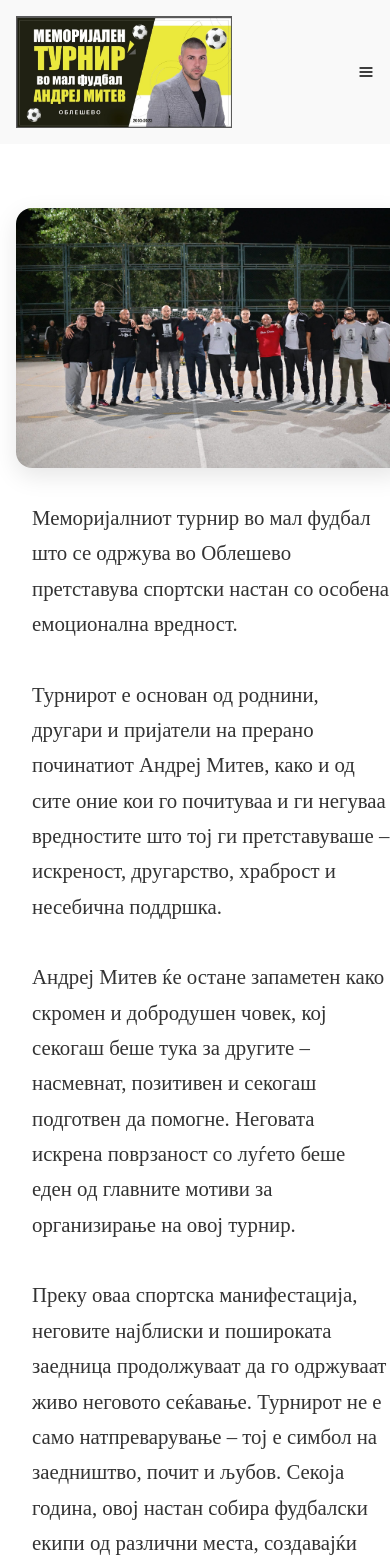
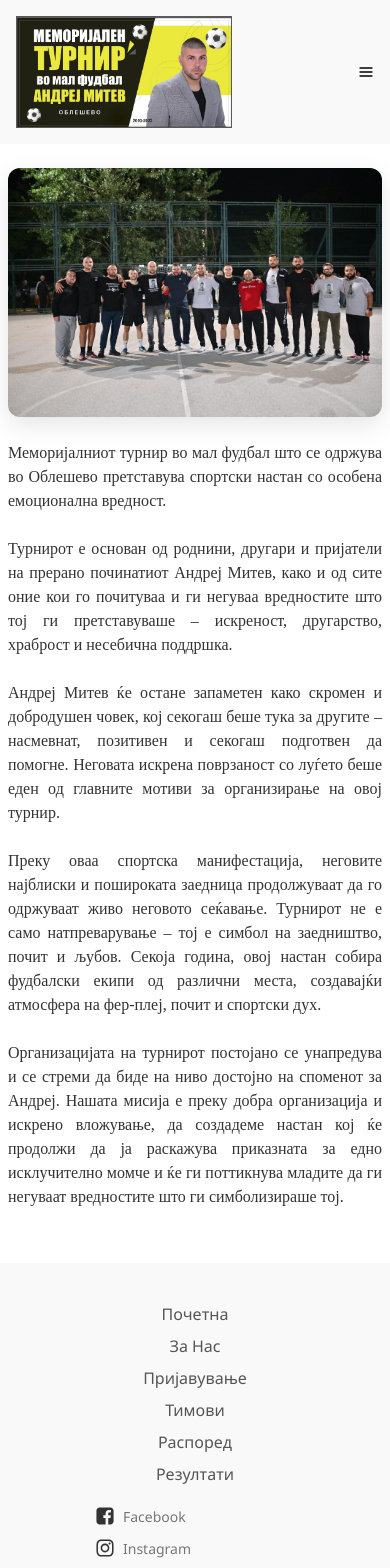
Before and after one commit to nikol4e2/QuickKickFECopy, a React (Create React App) app in the folder frontend/app/: page /about-us in a window 390 px wide. Shown: the top 1568 px of the page. Built offline with nearby package versions, Linux system fonts and the light colour scheme.

Commit message:
worked more on styling

```diff
--- a/frontend/app/src/components/LIVE/LiveMatchStatistics/LiveMatchStatistics.css
+++ b/frontend/app/src/components/LIVE/LiveMatchStatistics/LiveMatchStatistics.css
@@ -98,7 +98,7 @@
 
       .divider {
     width: 20px;
-    height: 1px; /* ќе стане хоризонтална линија */
+    height: 1px;
   }
     .teams-live {
         flex-direction: column;
--- a/frontend/app/src/components/aboutUs/aboutUs.css
+++ b/frontend/app/src/components/aboutUs/aboutUs.css
@@ -4,6 +4,7 @@
     align-items: center;
     padding: 4rem 1rem;
     width: 100%;
+    box-sizing: border-box; /* ✅ спречува ширина да излегува од екранот */
 }
 
 .about-content {
@@ -11,16 +12,21 @@
     flex-direction: column;
     align-items: center;
     max-width: 900px;
+    width: 100%; /* ✅ да се скалира според екранот */
     text-align: center;
     gap: 2rem;
+    box-sizing: border-box;
 }
 
 .about-img {
-    width: 100%;
+    width: 100%; /* ✅ секогаш 100% од parent */
     max-width: 600px;
     height: auto;
     border-radius: 16px;
     box-shadow: 0 8px 24px rgba(0, 0, 0, 0.1);
+    display: block;       /* ✅ спречува inline проблеми */
+    margin: 0 auto;       /* ✅ центрирање */
+    object-fit: cover;    /* ✅ за подобро прилагодување */
 }
 
 .about-text {
@@ -30,3 +36,38 @@
     padding: 0 1rem;
     text-align: left;
 }
+
+/* 📱 Tablets и телефони */
+@media (max-width: 768px) {
+    .about-wrapper {
+        padding: 2rem 1rem;
+    }
+
+    .about-content {
+        gap: 1.5rem;
+    }
+
+    .about-img {
+        max-width: 100%; /* ✅ целосно да се намести */
+        border-radius: 12px;
+    }
+
+    .about-text {
+        font-size: 1.1rem;
+        line-height: 1.6;
+        padding: 0;
+        text-align: justify;
+    }
+}
+
+/* 📱 Мали екрани */
+@media (max-width: 480px) {
+    .about-wrapper {
+        padding: 1.5rem 0.5rem;
+    }
+
+    .about-text {
+        font-size: 1rem;
+        line-height: 1.5;
+    }
+}
--- a/frontend/app/src/components/homeComponents/AwardsSection/AwardsSection.js
+++ b/frontend/app/src/components/homeComponents/AwardsSection/AwardsSection.js
@@ -37,7 +37,7 @@ const Steps = () => {
             <span className="heading-awards ml2">Награден фонд</span>
 
             <div className="steps-max-width thq-section-max-width">
-                <div className="steps-container2 thq-grid-2">
+                <div className="steps-container2">
                     <div className="steps-container3">
 
                         <div className="steps-container4 thq-card">
@@ -57,9 +57,9 @@ const Steps = () => {
                             <span className="steps-text17 thq-body-small valut">30.000МКД</span>
                             <label className="steps-text18 thq-heading-3">03</label>
                         </div>
-                        <div className="steps-container7 thq-card">
-                            <h2 className="thq-heading-2 position">Четврто место</h2>
-                            <span className="steps-text17 thq-body-small valut">10.000МКД</span>
+                        <div className="steps-container7 thq-card fourth-card ">
+                            <h2 className="thq-heading-2 position ">Четврто место</h2>
+                            <span className="steps-text17 thq-body-small valut ">10.000МКД</span>
                             <label className="steps-text18 thq-heading-3">04</label>
                         </div>
 
--- a/frontend/app/src/components/homeComponents/AwardsSection/awardssection.css
+++ b/frontend/app/src/components/homeComponents/AwardsSection/awardssection.css
@@ -3,31 +3,35 @@
     display: flex;
     position: relative;
     align-items: center;
-    flex-direction: column;
+    align-self: center;
+    justify-self: center;
+}
+
+.steps-max-width {
+    width: 100%;
+    display: flex;
     justify-content: center;
 }
 
-.steps-max-width {
-    gap: var(--dl-layout-space-fourunits);
-    width: 100%;
+.steps-container2 {
+    align-items: center;
     display: flex;
-    align-items: flex-start;
-    flex-direction: row;
-}
-
-.steps-container2 {
-    align-items: start;
+    justify-content: center;
 }
 
 .steps-container3 {
-    width: 1050px;
-    grid-area: span 1/span 1/span 1/span 1;
+   width: 100%;
+    max-width: 1920px;
+    margin: 0 auto;
+    display: flex;
+    flex-direction: column;
+    gap: 2rem;
 }
 
 .steps-container4 {
     top: 10%;
     position: sticky;
-    transform: rotate(-2deg);
+
     margin-bottom: var(--dl-layout-space-twounits);
     background: linear-gradient(135deg, #FFD700, #FFA500); /* златно */
     color: #fff;
@@ -55,7 +59,7 @@
 .steps-container5 {
     top: 10%;
     position: sticky;
-    transform: rotate(2deg);
+
     margin-bottom: var(--dl-layout-space-twounits);
     background: linear-gradient(135deg, #C0C0C0, #A9A9A9); /* сребро */
     color: #fff;
@@ -79,7 +83,7 @@
 .steps-container6 {
     top: 10%;
     position: sticky;
-    transform: rotate(-2deg);
+
     margin-bottom: var(--dl-layout-space-twounits);
     background: linear-gradient(135deg, #CD7F32, #8B4513); /* бронза */
     color: #fff;
@@ -91,6 +95,7 @@
 .steps-text17 {
     text-align: center;
     font-size: 30px;
+    color: white I !important;
 }
 
 .steps-text18 {
@@ -105,7 +110,7 @@
 .steps-container9 {
     top: 10%;
     position: sticky;
-transform: rotate(-2deg);
+
     background: linear-gradient(135deg, #007BFF, #0056b3); /* сина боја */
     box-shadow: 0 6px 20px rgba(0, 0, 0, 0.15);
     border-radius: 12px;
@@ -114,11 +119,12 @@ transform: rotate(-2deg);
 .steps-container7 {
     top: 10%;
     position: sticky;
-    transform: rotate(2deg);
+
     background: linear-gradient(135deg, #004080, #012b51);
     box-shadow: 0 6px 20px rgba(0, 0, 0, 0.15);
+
     border-radius: 12px;
-    color: #fff;
+    color: #fff ;
 }
 
 .steps-text20 {
@@ -155,8 +161,10 @@ transform: rotate(-2deg);
 .steps-text14,
 .steps-text17,
 .steps-text20 {
-    color: #121212;
+    color: white;
     text-shadow: 1px 1px 2px rgba(0, 0, 0, 0.05);
+
+
 }
 
 .steps-text12,
@@ -173,6 +181,11 @@ transform: rotate(-2deg);
     color: #111;
     text-shadow: 2px 2px 5px rgba(0, 0, 0, 0.2);
 }
+.thq-card {
+    margin-bottom: var(--dl-layout-space-twounits) !important;
+}
+
+
 @media(max-width: 991px) {
     .steps-max-width {
         flex-direction: column;
--- a/frontend/app/src/components/homeComponents/hero/hero.css
+++ b/frontend/app/src/components/homeComponents/hero/hero.css
@@ -26,6 +26,8 @@
     align-items: center;
     flex-direction: column;
 }
+
+
 
 .hero-text1 {
     text-align: center;
--- a/frontend/app/src/components/nav/navbar.css
+++ b/frontend/app/src/components/nav/navbar.css
@@ -9,7 +9,7 @@
 }
 
 .navbar-close-menu{
-    margin-right: 20px;
+    margin-right: 40px;
 
 }
 .link-nav{
@@ -154,7 +154,7 @@
     box-shadow: 0 6px 14px rgba(0, 0, 0, 0.3);
 }
 
-@media(max-width: 767px) {
+@media(max-width: 1500px) {
     .navbar-navbar-interactive {
         padding-left: var(--dl-layout-space-twounits);
         padding-right: var(--dl-layout-space-twounits);
```
